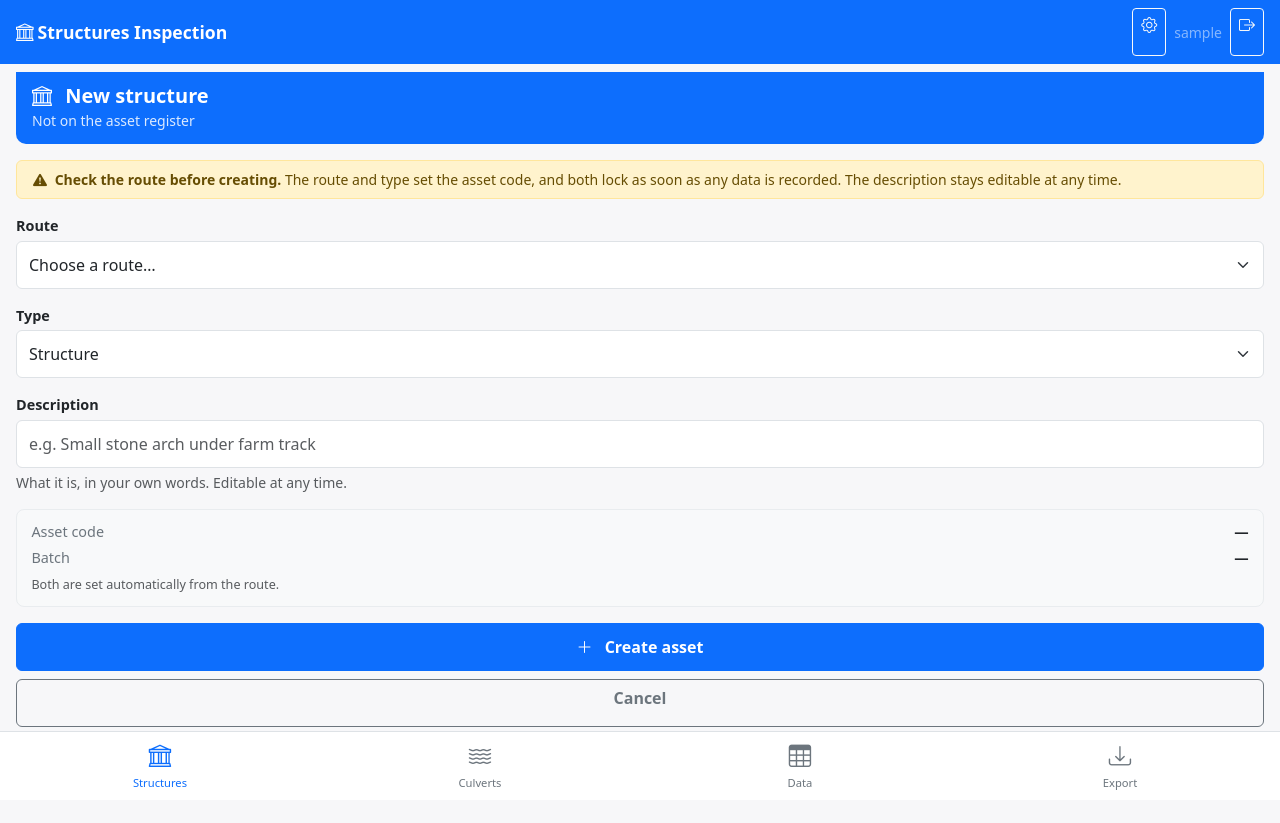
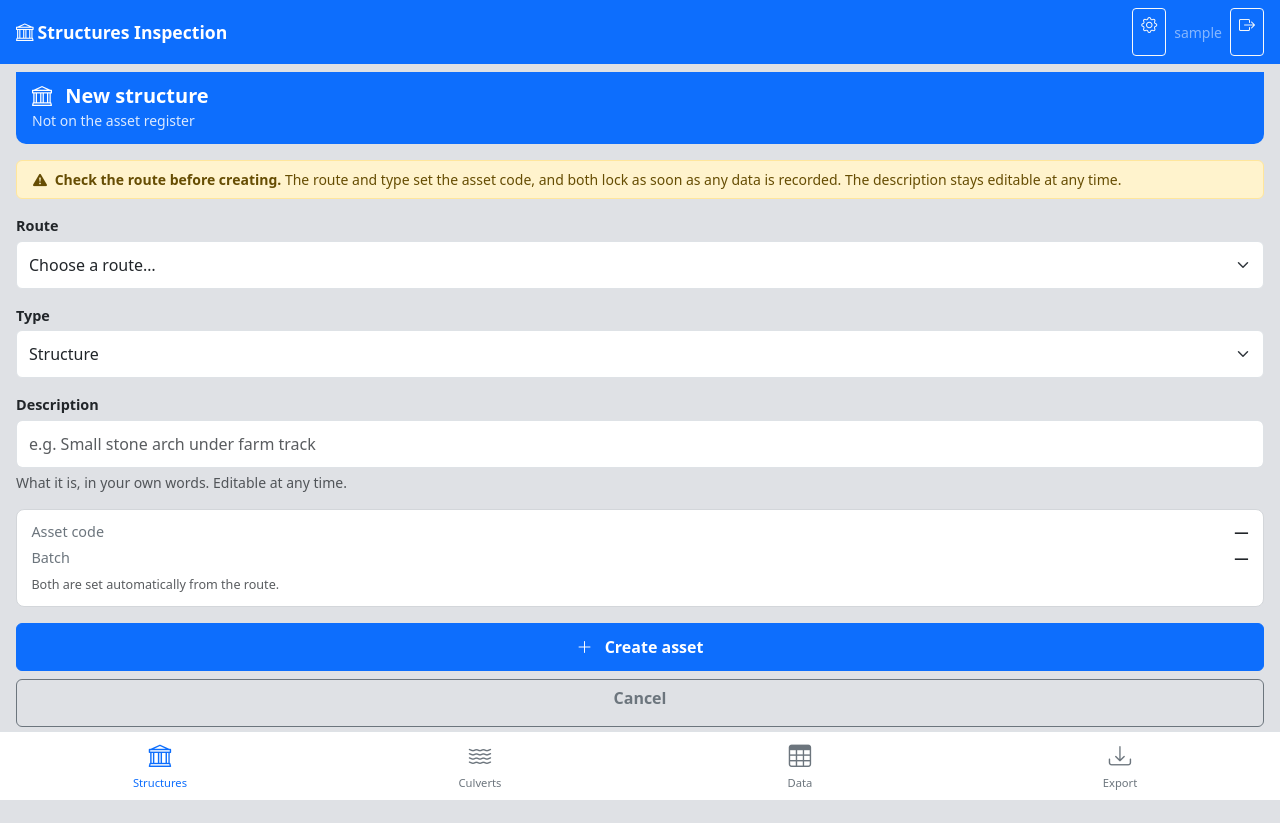
Before and after one commit to gilbertopir/structures-app, a Django app: page /new/STR/ in a window 1280 px wide. Run offline with Django 5.2, Linux system fonts and the light colour scheme; the visitor is signed in with stand-in values (Sample User, id 1); data that the repository does not hold is empty.

Commit message:
Darken app background for better contrast against cards and buttons

```diff
--- a/structures/templates/asset_form.html
+++ b/structures/templates/asset_form.html
@@ -11,8 +11,8 @@
 <style>
     .field-label { font-weight: 600; font-size: 0.9rem; margin-bottom: 0.25rem; }
     .derived {
-        background: #f8f9fa;
-        border: 1px solid #e9ecef;
+        background: #fff;
+        border: 1px solid #d3d6da;
         border-radius: 8px;
         padding: 0.7rem 0.9rem;
         font-size: 0.9rem;
--- a/structures/templates/base.html
+++ b/structures/templates/base.html
@@ -24,7 +24,9 @@
         body {
             font-size: 1rem;
             padding-bottom: 80px;
-            background: #f7f7f9;
+            /* Darker than the usual near-white so the white cards and
+               buttons sit forward instead of blending into the page. */
+            background: #dfe1e5;
         }
 
         /* Larger touch targets for gloved / one-handed field use */
@@ -62,7 +64,7 @@
 
         .metric-card {
             background: #fff;
-            border: 1px solid #e9ecef;
+            border: 1px solid #d3d6da;
             border-radius: 10px;
             padding: 0.75rem 1rem;
             margin-bottom: 0.75rem;
@@ -81,7 +83,7 @@
 
         .asset-card {
             background: #fff;
-            border: 1px solid #e9ecef;
+            border: 1px solid #d3d6da;
             border-left: 4px solid var(--accent);
             border-radius: 0;
             padding: 0.75rem 1rem;
@@ -99,7 +101,7 @@
 
         .section-row {
             background: #fff;
-            border: 1px solid #e9ecef;
+            border: 1px solid #d3d6da;
             border-radius: 10px;
             padding: 0.75rem 1rem;
             margin-bottom: 0.5rem;
--- a/structures/templates/capture.html
+++ b/structures/templates/capture.html
@@ -52,7 +52,7 @@
 
     .photo-block {
         background: #fff;
-        border: 1px solid #e9ecef;
+        border: 1px solid #d3d6da;
         border-radius: 10px;
         padding: 0.75rem 1rem;
         margin-bottom: 1rem;
@@ -99,7 +99,7 @@
     .commit-bar {
         position: sticky;
         bottom: 70px;
-        background: #f7f7f9;
+        background: #dfe1e5;
         padding: 0.75rem 0 0.5rem;
         z-index: 800;
     }
--- a/structures/templates/report.html
+++ b/structures/templates/report.html
@@ -10,7 +10,7 @@
 <style>
     .report-section {
         background: #fff;
-        border: 1px solid #e9ecef;
+        border: 1px solid #d3d6da;
         border-radius: 10px;
         margin-bottom: 0.75rem;
         overflow: hidden;
```
